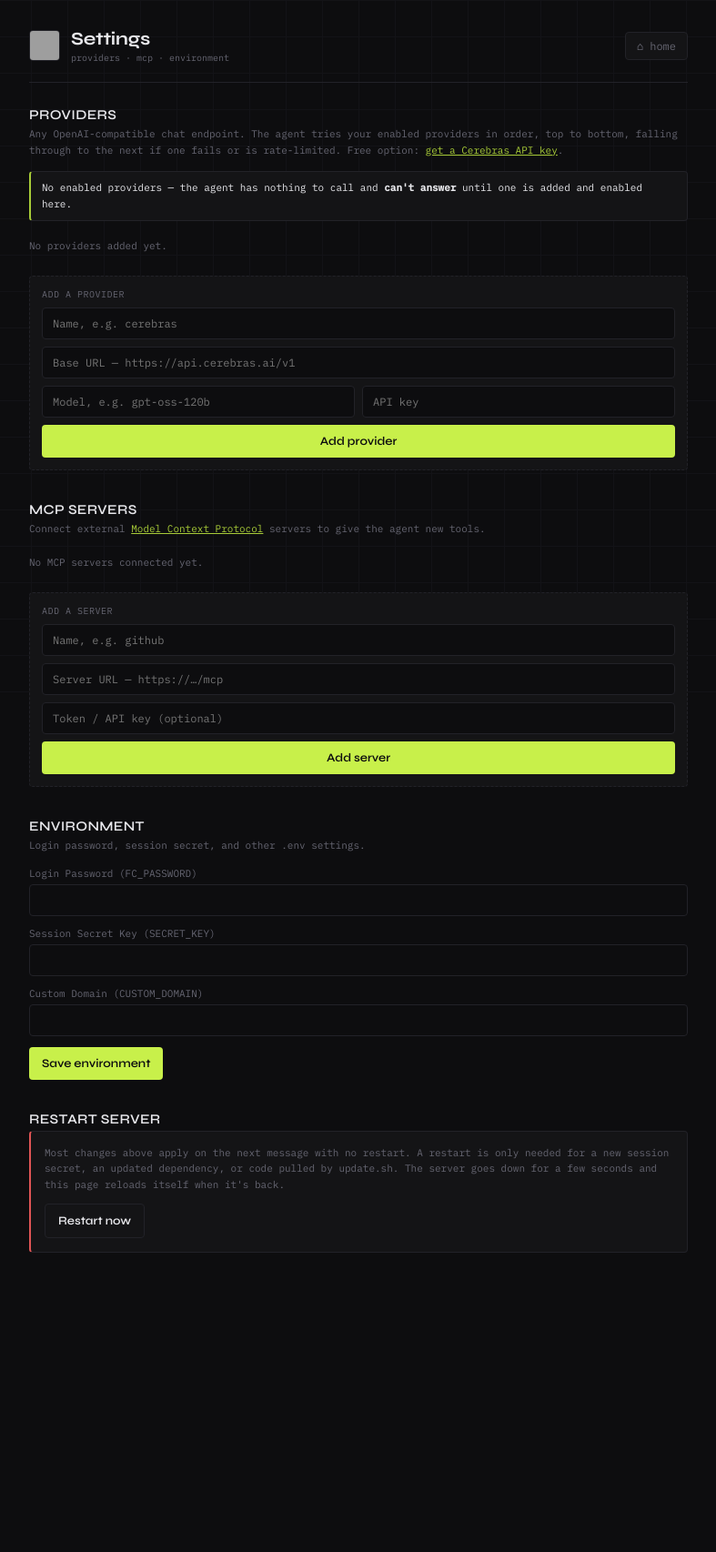
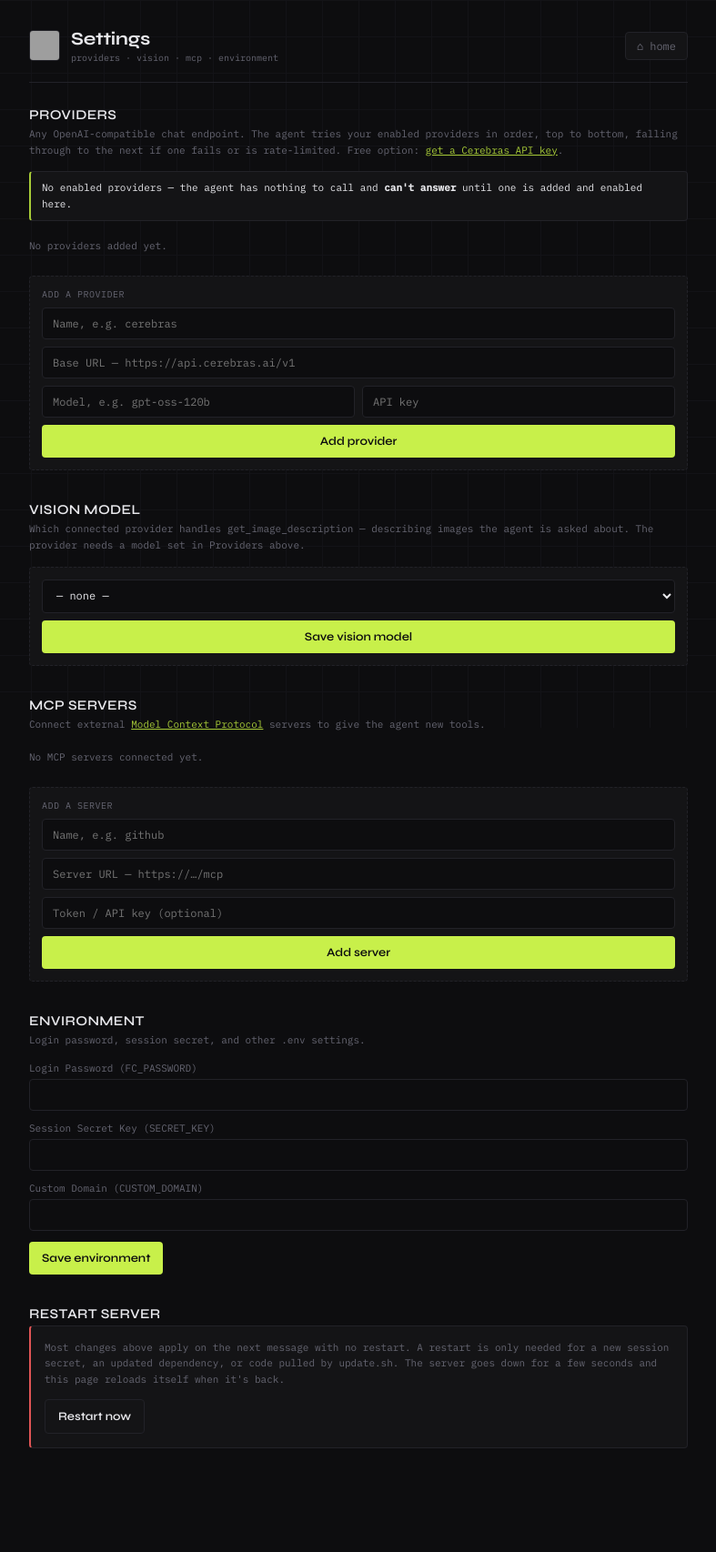
Before and after one commit to eedeb/FreeClaw, a Flask app: page /settings in a window 1280 px wide. Shown: the whole page at 91% size, without its empty margins (246-1033 px from the left). Before the commit the page ends 1377 px from the top, so only its background shows below. Run offline with Flask 3, Linux system fonts and the light colour scheme; the visitor is signed in with stand-in values (Sample User, id 1); data that the repository does not hold is empty; parts of the project's set-up code (start-up, migrations or seed data) failed here and were passed over; grey boxes are pictures that could not be loaded.

Commit message:
Add vision customization

```diff
--- a/Flask/main.py
+++ b/Flask/main.py
@@ -891,6 +891,30 @@ def api_delete_provider(name):
     return jsonify({'ok': True, 'providers': [_provider_public(p) for p in remaining]})
 
 
+# ── VISION MODEL (single scalar, references a provider by name) ──
+
+@app.route('/api/vision-model', methods=['GET'])
+def api_get_vision_model():
+    if not logged_in():
+        return jsonify({'error': 'Unauthorized'}), 401
+    return jsonify({'provider': _read_env().get('VISION_PROVIDER', '')})
+
+
+@app.route('/api/vision-model', methods=['POST'])
+def api_set_vision_model():
+    if not logged_in():
+        return jsonify({'error': 'Unauthorized'}), 401
+    data = request.get_json(silent=True) or {}
+    name = str(data.get('provider', '')).strip()
+    if name and not any(p.get('name') == name for p in agent.read_providers()):
+        return jsonify({'error': f"No such provider: '{name}'."}), 400
+    try:
+        _write_env({'VISION_PROVIDER': name})
+    except Exception as e:
+        return _log_and_error(e, message=str(e))
+    return jsonify({'ok': True, 'provider': name})
+
+
 # ── SERVER RESTART ───────────────────────────────────────────
 
 @app.route('/api/restart', methods=['POST'])
--- a/Flask/templates/settings.html
+++ b/Flask/templates/settings.html
@@ -95,6 +95,11 @@
       padding: 9px 11px; font-family: var(--mono); font-size: 12px; width: 100%;
     }
     .form input:focus { outline: none; border-color: var(--accent-dim); }
+    .form select {
+      background: var(--bg); border: 1px solid var(--border); color: var(--text); border-radius: var(--radius);
+      padding: 9px 11px; font-family: var(--mono); font-size: 12px; width: 100%;
+    }
+    .form select:focus { outline: none; border-color: var(--accent-dim); }
     .grid2 { display: grid; grid-template-columns: 1fr 1fr; gap: 8px; }
     @media (max-width: 520px) { .grid2 { grid-template-columns: 1fr; } }
 
@@ -128,7 +133,7 @@
     <div class="logo"><img src="https://freeclaw.eedeb.dev/eagle.png" alt="FreeClaw"/></div>
     <div>
       <h1>Settings</h1>
-      <div class="sub">providers · mcp · environment</div>
+      <div class="sub">providers · vision · mcp · environment</div>
     </div>
     <div class="spacer"></div>
     <a class="nav-btn" href="/">⌂ home</a>
@@ -154,6 +159,17 @@
       </div>
       <button id="prov-add" class="primary">Add provider</button>
       <div id="prov-msg" class="msg"></div>
+    </div>
+  </section>
+
+  <!-- ── VISION MODEL ── -->
+  <section>
+    <div class="sec-head"><h2>Vision Model</h2></div>
+    <div class="sec-desc">Which connected provider handles <span style="font-family:var(--mono)">get_image_description</span> — describing images the agent is asked about. The provider needs a model set in Providers above.</div>
+    <div class="form">
+      <select id="vision-select"></select>
+      <button id="vision-save" class="primary">Save vision model</button>
+      <div id="vision-msg" class="msg"></div>
     </div>
   </section>
 
@@ -216,6 +232,7 @@
   const provList = $('prov-list'), provMsg = $('prov-msg'), provBanner = $('prov-banner');
 
   function renderProviders(providers) {
+    renderVisionOptions(providers);
     const anyEnabled = (providers || []).some(p => p.enabled !== false);
     if (!anyEnabled) {
       provBanner.style.display = 'block';
@@ -345,6 +362,48 @@
 
   $('prov-add').addEventListener('click', addProvider);
   $('prov-key').addEventListener('keydown', e => { if (e.key === 'Enter') addProvider(); });
+
+  // ── Vision model ──
+  // Just references a provider by name (VISION_PROVIDER in .env) — the
+  // dropdown is rebuilt from the same provider list every time renderProviders()
+  // runs, so it stays in sync with adds/removes/renames automatically.
+  const visionSelect = $('vision-select'), visionMsg = $('vision-msg');
+  let currentVisionProvider = '';
+
+  function renderVisionOptions(providers) {
+    visionSelect.innerHTML = '<option value="">— none —</option>';
+    (providers || []).forEach(p => {
+      const opt = document.createElement('option');
+      opt.value = p.name;
+      opt.textContent = p.name + (p.model ? ` (${p.model})` : ' (no model set)');
+      visionSelect.appendChild(opt);
+    });
+    visionSelect.value = (providers || []).some(p => p.name === currentVisionProvider) ? currentVisionProvider : '';
+  }
+
+  async function loadVisionModel() {
+    try {
+      const res = await fetch('/api/vision-model');
+      const data = await res.json();
+      if (!res.ok) throw new Error(data.error || `Error ${res.status}`);
+      currentVisionProvider = data.provider || '';
+      visionSelect.value = Array.from(visionSelect.options).some(o => o.value === currentVisionProvider) ? currentVisionProvider : '';
+    } catch (e) { showMsg(visionMsg, e.message, false); }
+  }
+
+  async function saveVisionModel() {
+    visionMsg.style.display = 'none';
+    const btn = $('vision-save'); btn.disabled = true; btn.textContent = 'Saving…';
+    try {
+      const res = await fetch('/api/vision-model', { method: 'POST', headers: { 'Content-Type': 'application/json' }, body: JSON.stringify({ provider: visionSelect.value }) });
+      const data = await res.json();
+      if (!res.ok) throw new Error(data.error || `Error ${res.status}`);
+      currentVisionProvider = data.provider || '';
+      showMsg(visionMsg, currentVisionProvider ? `Vision model set to '${currentVisionProvider}'.` : 'Vision model cleared.', true);
+    } catch (e) { showMsg(visionMsg, e.message, false); }
+    finally { btn.disabled = false; btn.textContent = 'Save vision model'; }
+  }
+  $('vision-save').addEventListener('click', saveVisionModel);
 
   // ── MCP servers ──
   const mcpList = $('mcp-list'), mcpMsg = $('mcp-msg');
@@ -497,7 +556,7 @@
   });
 
   // Initial load
-  loadProviders(); loadMcp(); loadEnv();
+  loadProviders().then(loadVisionModel); loadMcp(); loadEnv();
 </script>
 </body>
 </html>
--- a/src/agent.py
+++ b/src/agent.py
@@ -110,6 +110,11 @@ _PROVIDER_KEYS_KEY = "PROVIDER_KEYS"
 _PROVIDER_MODELS_KEY = "PROVIDER_MODELS"
 _PROVIDER_ENABLED_KEY = "PROVIDER_ENABLED"
 
+# Which configured provider (by name) get_image_description uses — chosen in
+# Settings → Vision Model, stored as a single scalar env var (unlike the
+# parallel-list providers above, since there's only ever one selection).
+_VISION_PROVIDER_KEY = "VISION_PROVIDER"
+
 
 def _parse_env_list(raw):
     if not raw:
@@ -161,6 +166,14 @@ def providers_to_env(providers):
         _PROVIDER_MODELS_KEY: "'" + json.dumps([p.get("model", "") for p in providers]) + "'",
         _PROVIDER_ENABLED_KEY: "'" + json.dumps([bool(p.get("enabled", True)) for p in providers]) + "'",
     }
+
+
+def read_vision_provider():
+    """Name of the provider selected in Settings → Vision Model, or None if
+    unset — read fresh from .env on every call, same as read_providers()."""
+    if not os.path.exists(_ENV_PATH):
+        return None
+    return dotenv_values(_ENV_PATH).get(_VISION_PROVIDER_KEY) or None
 
 
 def _active_providers():
@@ -755,9 +768,17 @@ def _run_tool(command_name, args_dict):
             return "File not found."
 
     if command_name == 'get_image_description':
-        nvidia_key = os.getenv("NVIDIA_KEY")
-        if not nvidia_key:
-            return "Image description isn't configured — set NVIDIA_KEY in .env to enable it."
+        vision_provider_name = read_vision_provider()
+        if not vision_provider_name:
+            return "Image description isn't configured — pick a provider in Settings → Vision Model."
+        provider = next((p for p in read_providers() if p.get("name") == vision_provider_name), None)
+        if provider is None or not provider.get("url"):
+            return f"The vision provider '{vision_provider_name}' no longer exists — pick another in Settings → Vision Model."
+        if not provider.get("key"):
+            return f"Provider '{vision_provider_name}' has no API key set — add one in Settings → Providers."
+        if not provider.get("model"):
+            return f"Provider '{vision_provider_name}' has no model set — add one in Settings → Providers to use it for vision."
+
         filename = os.path.basename(args_dict.get('filename'))
         file_location = static_dir+filename
         try:
@@ -770,33 +791,37 @@ def _run_tool(command_name, args_dict):
         mime_types = {"jpg": "image/jpeg", "jpeg": "image/jpeg", "png": "image/png", "gif": "image/gif", "webp": "image/webp"}
         mime_type = mime_types.get(ext, "image/jpeg")
 
-        vision_client = _client_for("nvidia", nvidia_key, "https://integrate.api.nvidia.com/v1")
-        completion = vision_client.chat.completions.create(
-            model="qwen/qwen3.5-397b-a17b",
-            messages=[
-                {
-                    "role": "system",
-                    "content": "Describe images that the user sends in extreme detail"
-                },
-                {
-                    "role": "user",
-                    "content": [
-                        {
-                            "type": "image_url",
-                            "image_url": {
-                                "url": f"data:{mime_type};base64,{image_data}"
+        vision_client = _client_for(provider["name"], provider["key"], provider["url"])
+        try:
+            completion = vision_client.chat.completions.create(
+                model=provider["model"],
+                messages=[
+                    {
+                        "role": "system",
+                        "content": "Describe images that the user sends in extreme detail"
+                    },
+                    {
+                        "role": "user",
+                        "content": [
+                            {
+                                "type": "image_url",
+                                "image_url": {
+                                    "url": f"data:{mime_type};base64,{image_data}"
+                                }
+                            },
+                            {
+                                "type": "text",
+                                "text": "Please describe this image in extreme detail."
                             }
-                        },
-                        {
-                            "type": "text",
-                            "text": "Please describe this image in extreme detail."
-                        }
-                    ]
-                }
-            ],
-            temperature=1,
-            top_p=1,
-        )
+                        ]
+                    }
+                ],
+                temperature=1,
+                top_p=1,
+            )
+        except Exception as e:
+            logger.exception("Vision provider '%s' failed", vision_provider_name)
+            return f"Image description failed — vision provider '{vision_provider_name}' returned an error: {e}"
         return completion.choices[0].message.content or "No description returned."
 
     if command_name == 'list_files':
```
Also changed, not shown: README.md.
